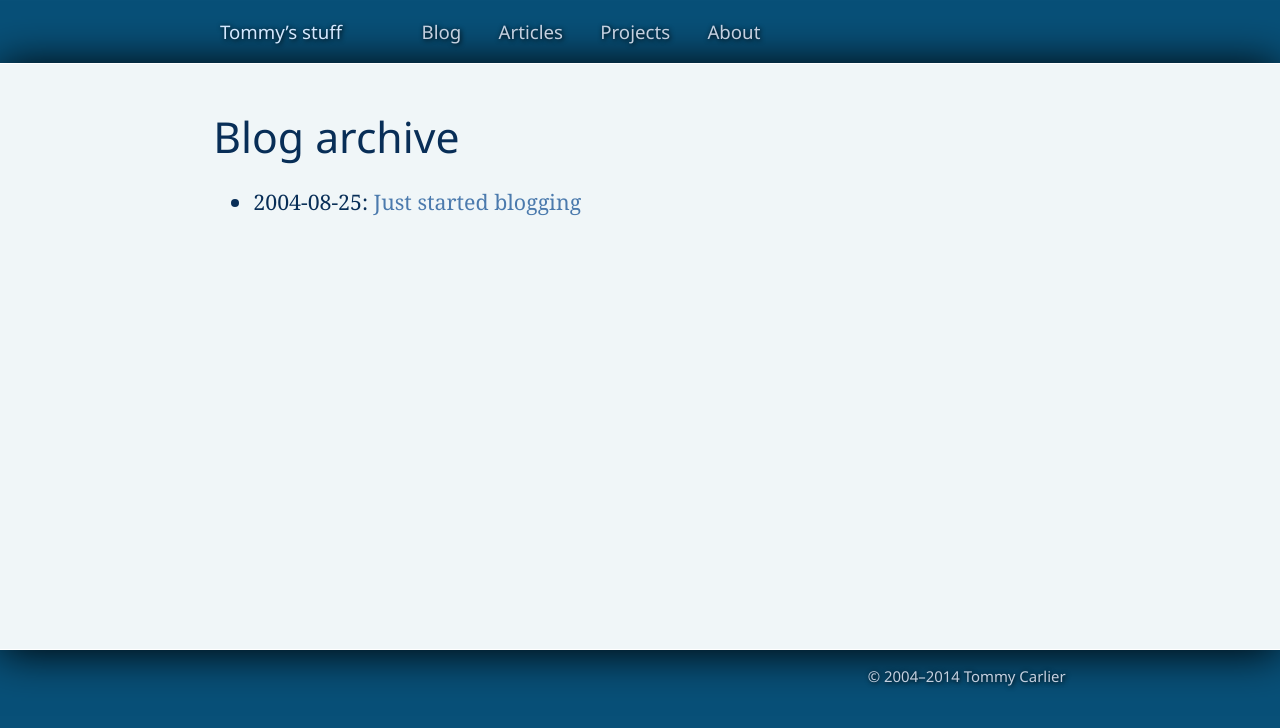
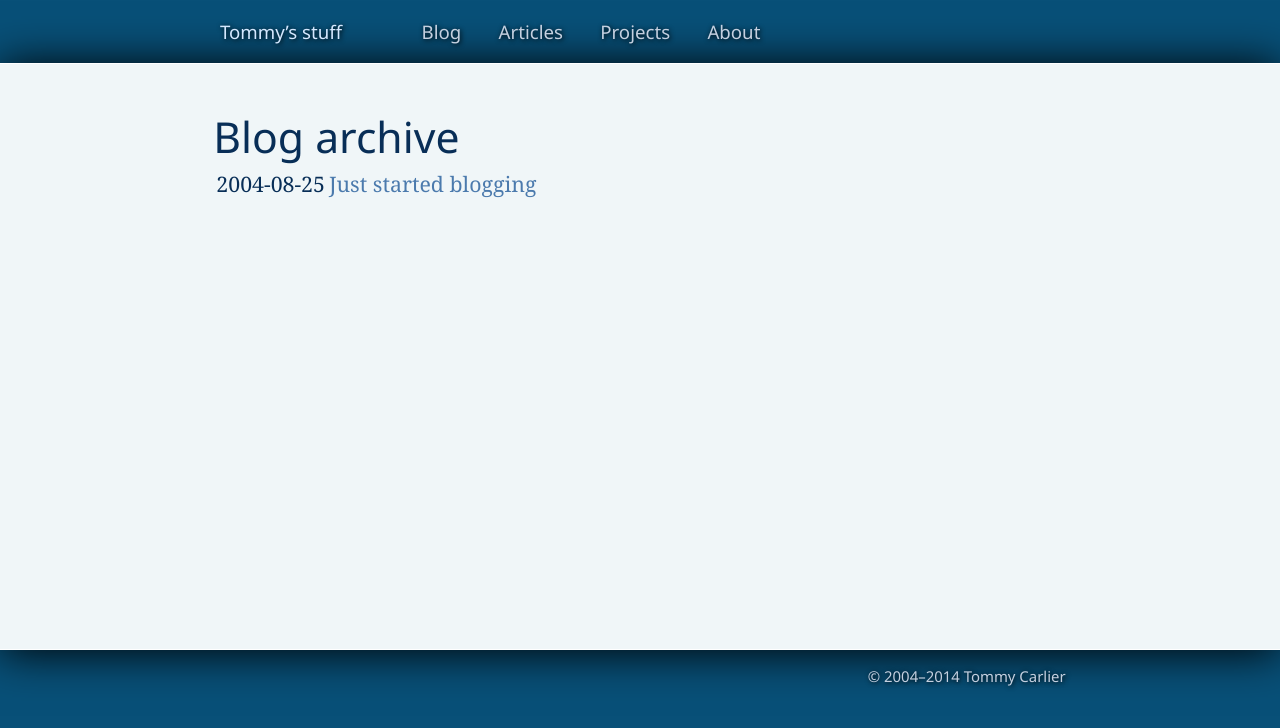
Before and after one commit to tommy-carlier/www.tcx.be, a Jekyll site: the page built from blog/archive.html, in a window 1280 px wide. Shown: the top 728 px of the page. Built offline with Jekyll 4.4.1, drawn with Linux system fonts in a browser that asks for light colours.

Commit message:
Archive: changed list to table

```diff
--- a/blog/archive.html
+++ b/blog/archive.html
@@ -4,8 +4,8 @@ title: Blog archive
 ---
 
 <h1>{{page.title}}</h1>
-<ul>
+<table class="no-borders">
 {% for post in site.posts %}
-  <li>{{post.date | date:'%F'}}: <a href="{{post.url}}">{{post.title}}</a></li>
+  <tr><td>{{post.date | date:'%F'}}</td><td><a href="{{post.url}}">{{post.title}}</a></td></tr>
 {% endfor %}
-</ul>
+</table>
```
